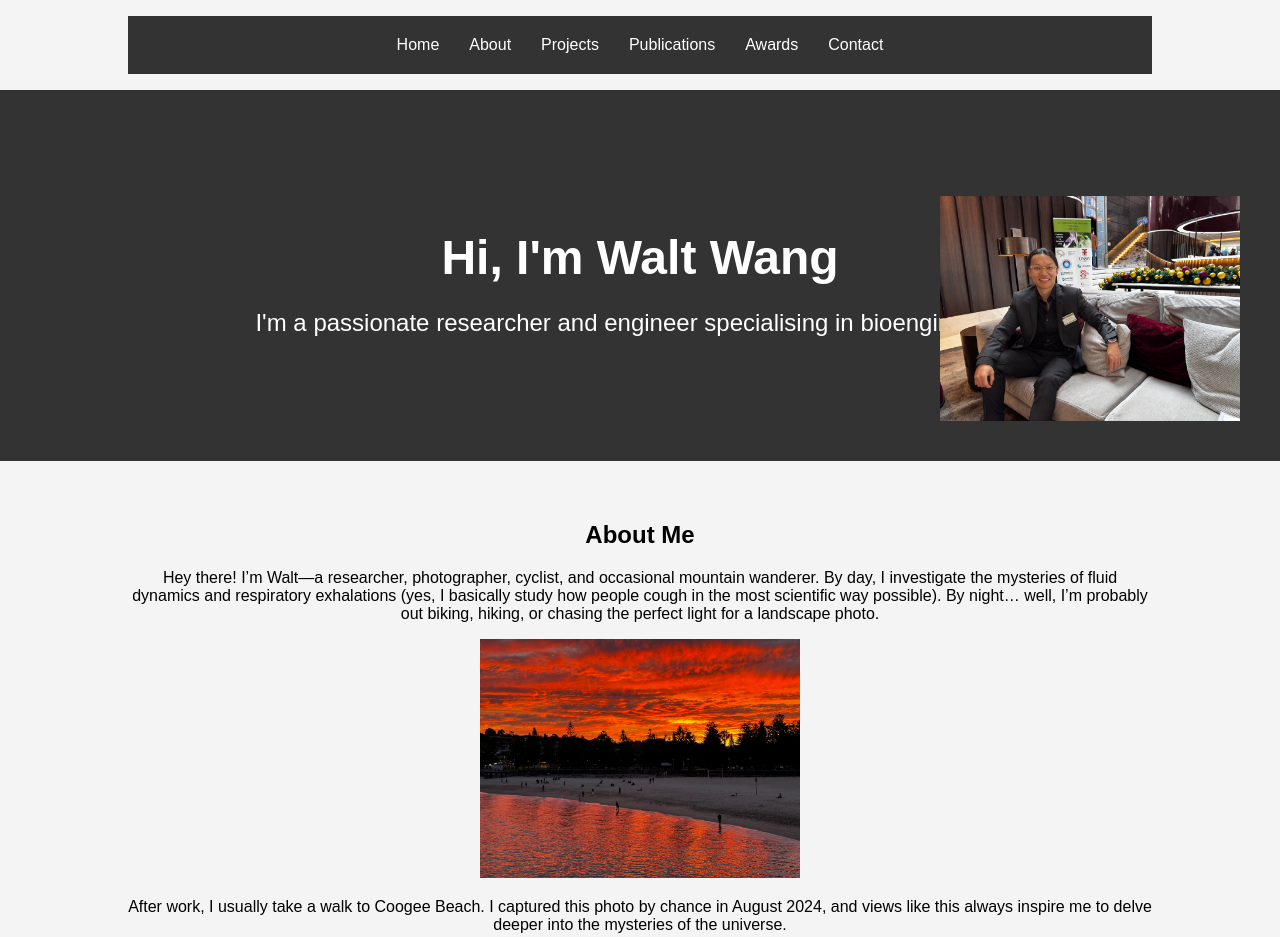
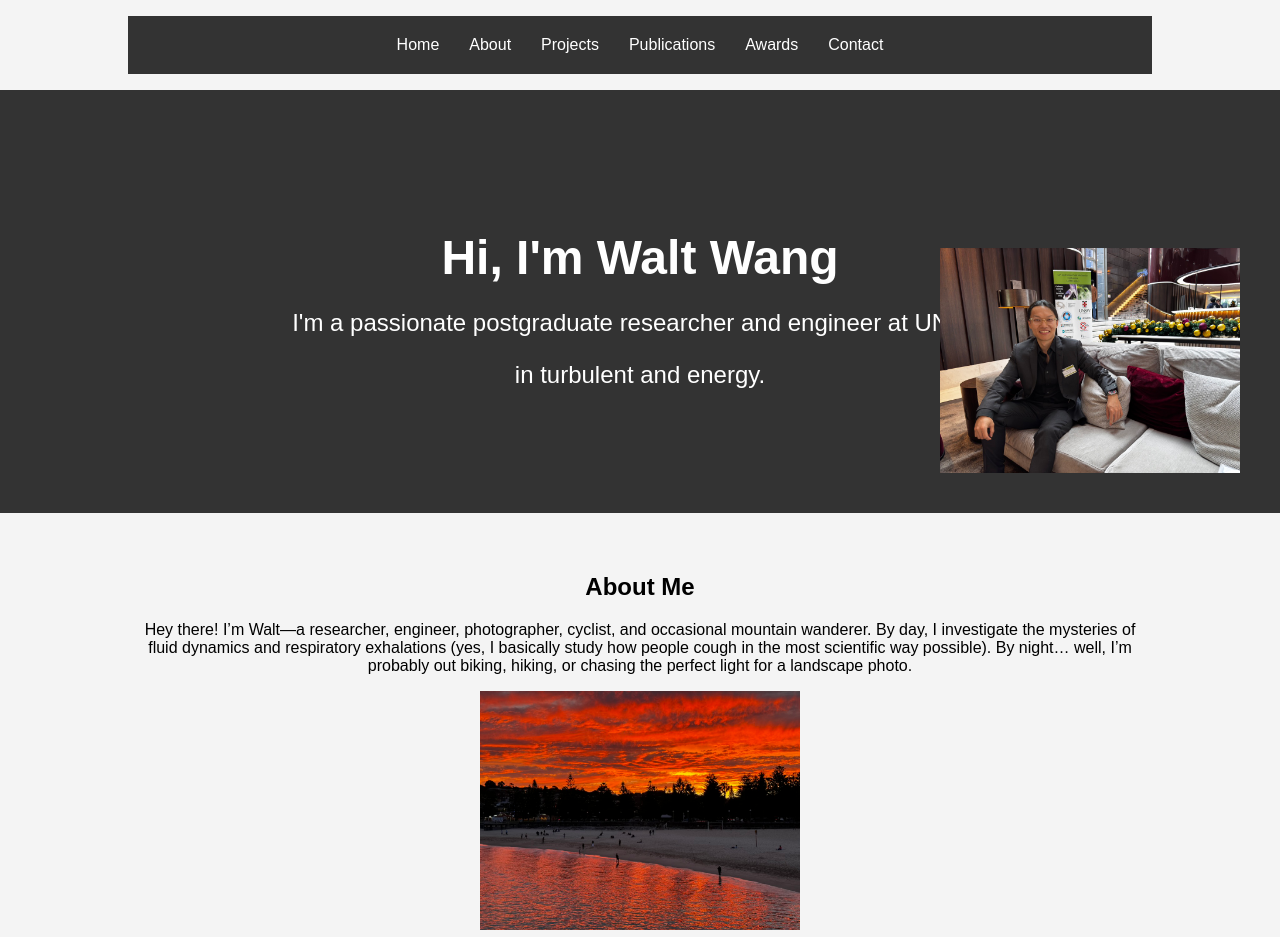
Before and after one commit to waltwaters/waltwaters.github.io, a plain HTML site: page index.html in a window 1280 px wide. Shown: the top 937 px of the page. Drawn offline with Linux system fonts and the light colour scheme.

Commit message:
updated photos and arranged the contents

```diff
--- a/index.html
+++ b/index.html
@@ -28,7 +28,8 @@
     <section id="home" class="hero">
         <div class="hero-content">
             <h1>Hi, I'm Walt Wang</h1>
-            <p>I'm a passionate researcher and engineer specialising in bioengineering.</p>
+            <p>I'm a passionate postgraduate researcher and engineer at UNSW</p>
+            <p>in turbulent and energy.</p>
             <img src="images/hero-image.jpg" alt="Walt Wang Professional Photo" class="hero-img">
         </div>
         <!-- Hero image -->
@@ -38,7 +39,7 @@
     <section id="about" class="about">
         <div class="container">
             <h2>About Me</h2>
-            <p>Hey there! I’m Walt—a researcher, photographer, cyclist, and occasional mountain wanderer. By day, I investigate the mysteries of fluid dynamics and respiratory exhalations (yes, I basically study how people cough in the most scientific way possible). By night… well, I’m probably out biking, hiking, or chasing the perfect light for a landscape photo.</p>
+            <p>Hey there! I’m Walt—a researcher, engineer, photographer, cyclist, and occasional mountain wanderer. By day, I investigate the mysteries of fluid dynamics and respiratory exhalations (yes, I basically study how people cough in the most scientific way possible). By night… well, I’m probably out biking, hiking, or chasing the perfect light for a landscape photo.</p>
             <img src="images/coogee_sunset.jpeg" alt="Simulator Cough GIF" class="project-img" style="width: 31.2%;">
             <p>After work, I usually take a walk to Coogee Beach. I captured this photo by chance in August 2024, and views like this always inspire me to delve deeper into the mysteries of the universe.</p>
             <p>And some of my work holds a beauty equal to nature’s wonders—the beauty of unknown knowledge waiting to be discovered...</p>
```
